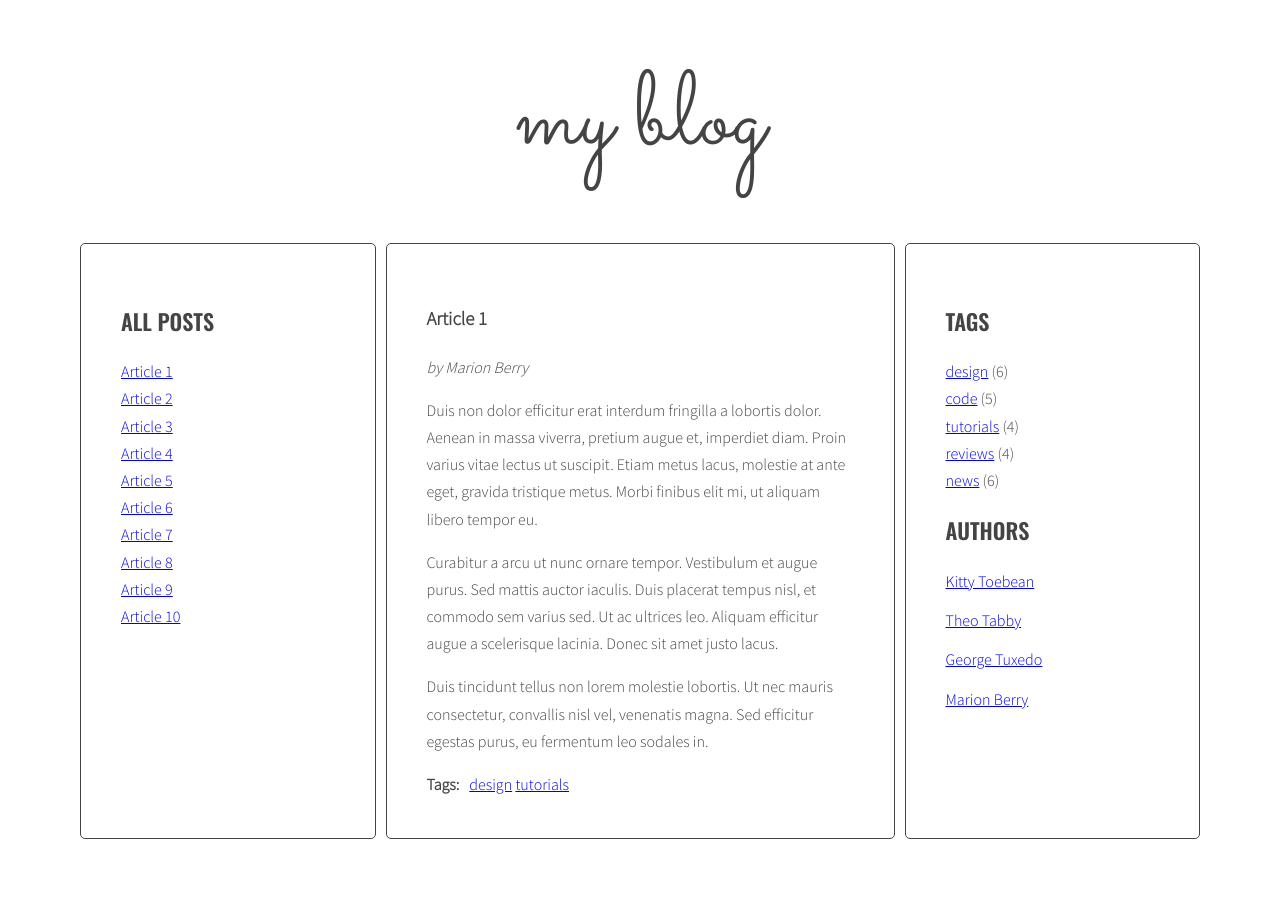
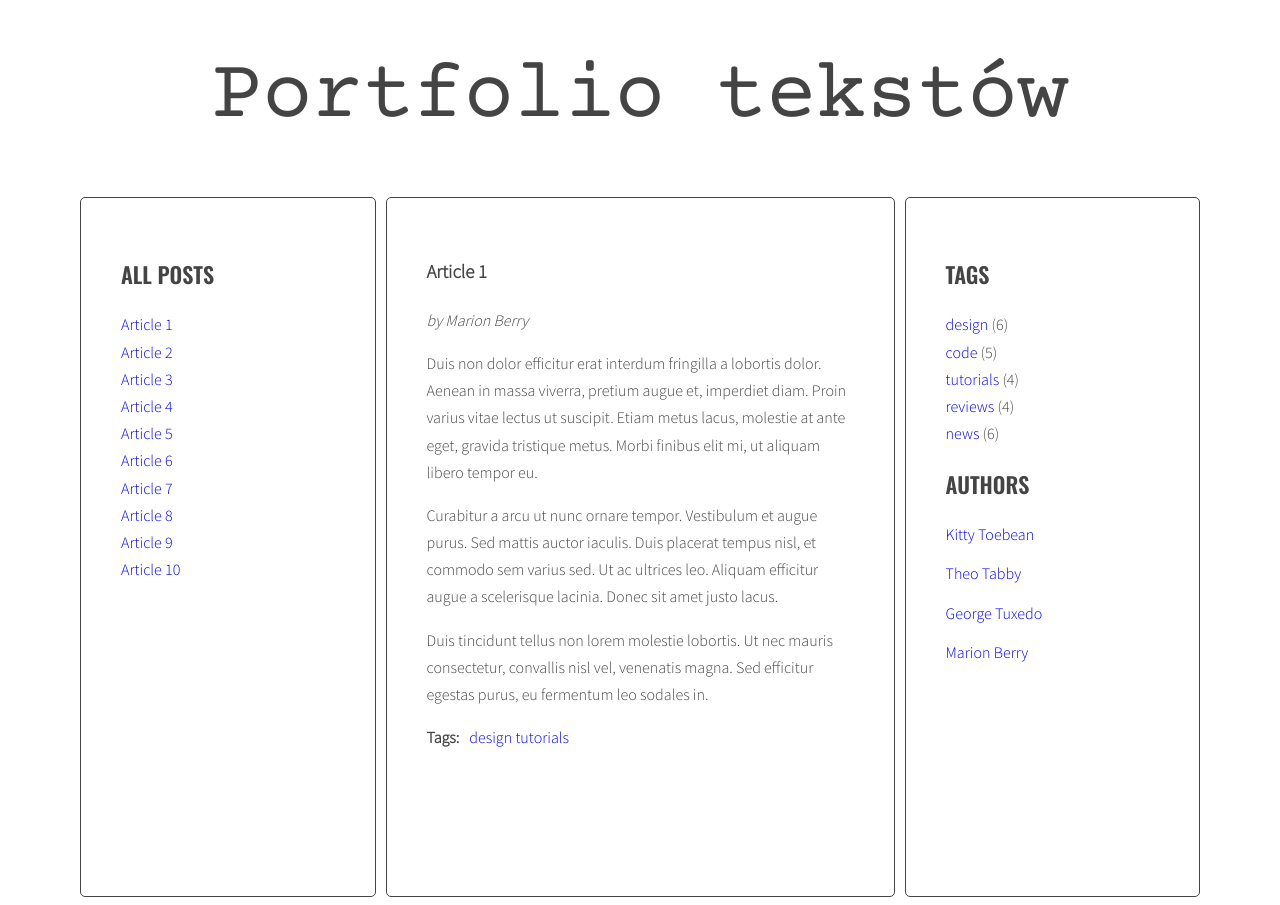
Before and after one commit to Krzemir/javascript-blog, a website: page index.html in a window 1280 px wide. Before the commit the page ends 847 px from the top, so only its background shows below. Drawn offline with nearby package versions, Linux system fonts and the light colour scheme.

Commit message:
Add basic styles

```diff
--- a/index.html
+++ b/index.html
@@ -10,7 +10,7 @@
 <body>
     <div class="blog">
         <div class="container">
-          <h1 class="logo">my blog</h1>
+          <h1 class="logo">Portfolio tekstów</h1>
           <main class="wrapper">
             <aside class="sidebar">
               <h2 class="section-title">All posts</h2>
--- a/sass/style.scss
+++ b/sass/style.scss
@@ -1,11 +1,12 @@
-@import url('https://fonts.googleapis.com/css?family=Oswald:400,600|Sacramento|Source+Sans+Pro:300&subset=latin-ext');
+@import url('https://fonts.googleapis.com/css?family=Oswald:400,600|Sacramento|Courier+Prime|Source+Sans+Pro:300&subset=latin-ext');
 
 /* Variables */
 
 $color-light: #fff;
 $color-dark: #444;
+$color-active: #6495ed;
 
-$font-logo: 'Sacramento', cursive;
+$font-logo: 'Courier Prime', cursive;
 $font-header: 'Oswald', sans-serif;
 $font-text: 'Source Sans Pro', sans-serif;
 
@@ -22,6 +23,18 @@ body {
   font-weight: 300;
   font-size: 16px;
   line-height: 1.7;
+  animation: fadeInAnimation ease 2s;
+            animation-iteration-count: 1;
+            animation-fill-mode: forwards;
+        }
+        @keyframes fadeInAnimation {
+            0% {
+                opacity: 0;
+            }
+            100% {
+                opacity: 1;
+            }
+
 }
 
 .container {
@@ -46,6 +59,8 @@ body {
 .wrapper {
   display: flex;
   margin-left: 10px;
+  height: 700px;
+
 }
 
 .sidebar {
@@ -54,6 +69,8 @@ body {
 
 .posts {
   flex: 2 0 0;
+  position: relative;
+
 }
 
 .sidebar, .posts {
@@ -62,6 +79,8 @@ body {
   padding: 40px;
   border: 1px solid $color-dark;
   border-radius: 5px;
+  min-height: 100%;
+
 }
 
 /* Logo */
@@ -69,7 +88,7 @@ body {
 .logo {
   font-family: $font-logo;
   font-weight: 400;
-  font-size: 104px;
+  font-size: 84px;
   line-height: 1;
   text-align: center;
 }
@@ -82,7 +101,21 @@ body {
   padding: 0;
   .active {
     font-weight: bold;
+    font-size: large;
+    color:$color-active;
   }
+  a {
+  text-decoration: none;
+  transition:all, .5s;
+
+  &:hover {
+    color: $color-active;
+    font-weight: bold;
+    font-size: large;
+
+  }
+  }
+
 }
 
 .list-horizontal {
@@ -102,9 +135,17 @@ body {
 /* Post */
 
 .post {
-  display: none;
+  opacity: 0;
+  position:absolute;
+  display:inline-block;
+  width: 85%;
+  transition: all .6s;
+
+
+  //display: none;
   &.active {
-    display: block;
+    opacity: 1;
+    z-index: 1;
   }
 }
 
```
Also changed, not shown: css/style.css, 2 other files.
